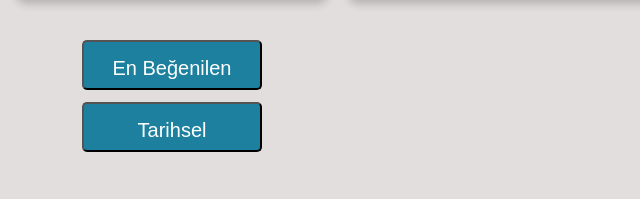
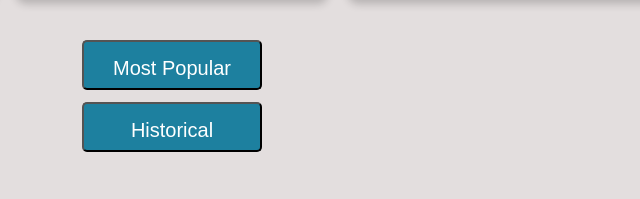
Before and after one commit to menesscelik/menesscelik-muhammedenes_celik.github.io, a plain HTML site: page portfolio.html in a window 1280 px wide. Shown: the part 753-952 px from the top of the page, 468-1108 px from the left. Drawn offline with Linux system fonts and the light colour scheme.

Commit message:
Update portfolio.html

```diff
--- a/portfolio.html
+++ b/portfolio.html
@@ -43,8 +43,8 @@
 
 
 
-    <button id="populerlik" class="button-1" onclick="filtrele('populerlik') ">En Beğenilen</button>
-    <button id="tarihsel" class="button-1" onclick="filtrele('tarih')">Tarihsel</button>
+    <button id="populerlik" class="button-1" onclick="filtrele('populerlik') ">Most Popular</button>
+    <button id="tarihsel" class="button-1" onclick="filtrele('tarih')">Historical</button>
 
 
     <div id="social-icons">
```
